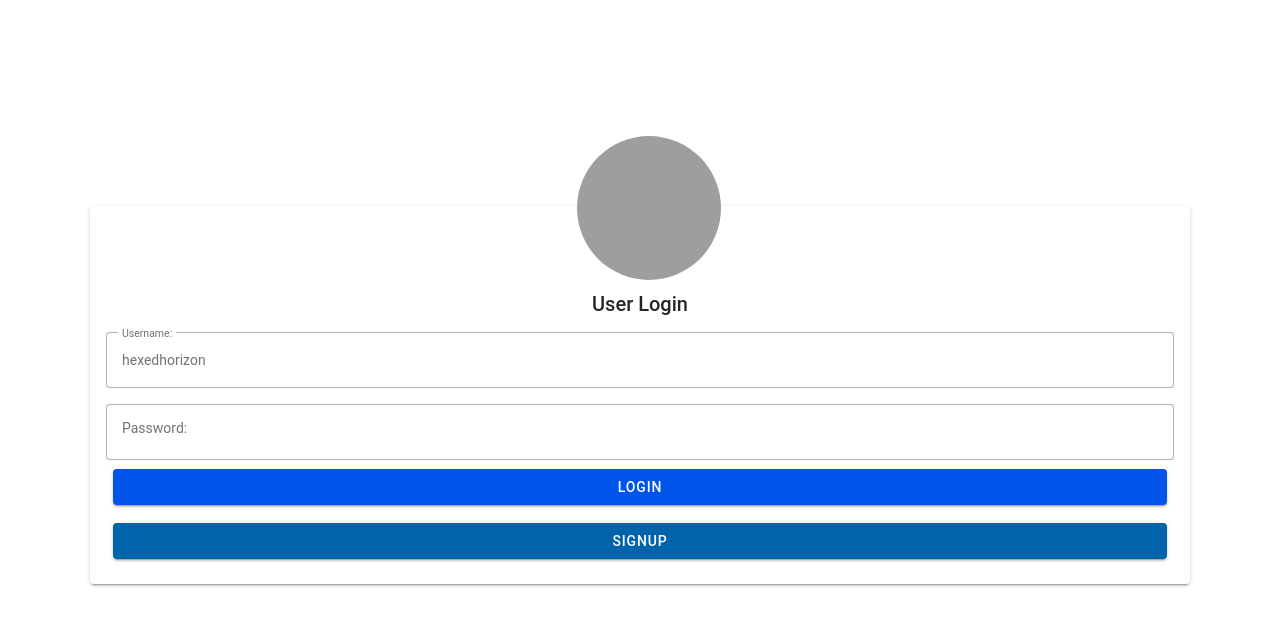
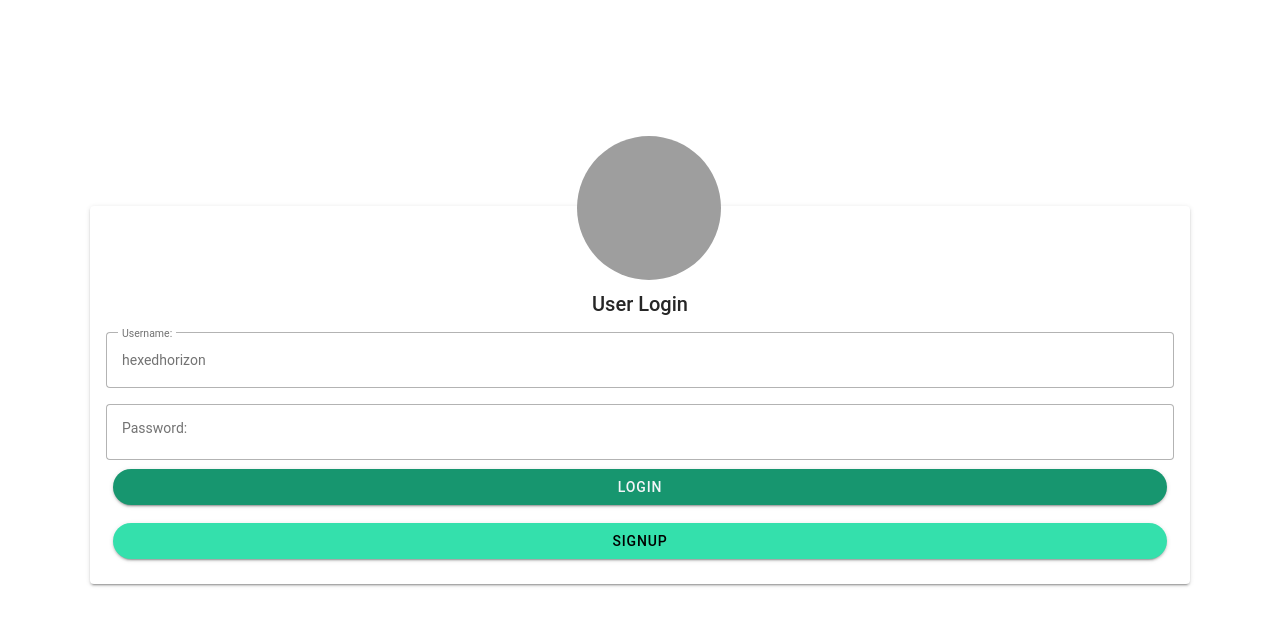
Before and after one commit to andreejavier/landong, a React (Vite) app: page / in a window 1280 px wide. Shown: the top 626 px of the page. Built offline with nearby package versions, Linux system fonts and the light colour scheme; grey boxes are pictures that could not be loaded.

Commit message:
Added navbar and initial theme

```diff
--- a/src/pages/Home.tsx
+++ b/src/pages/Home.tsx
@@ -1,5 +1,14 @@
-import { IonButton, IonButtons, IonContent, IonHeader, IonMenuButton, IonPage, IonTitle, IonToolbar } from '@ionic/react';
+import { IonButton, IonButtons, IonContent, IonHeader, IonIcon, IonLabel, IonMenuButton, IonPage, IonRouterOutlet, IonTabBar, IonTabButton, IonTabs, IonTitle, IonToolbar } from '@ionic/react';
 import './Home.css';
+import { IonReactRouter } from '@ionic/react-router';
+import { playCircle, radio, library, search } from 'ionicons/icons';
+import { Redirect, Route } from 'react-router';
+
+
+
+import HomePage from './tabs/MapPage';
+import RadioPage from './tabs/RadioPage';
+import LibraryPage from './tabs/LibraryPage';
 
 const Page1: React.FC = () => {
   return (
@@ -24,7 +33,44 @@ const Page1: React.FC = () => {
           Details
         </IonButton>
 
+        <IonReactRouter>
+      <IonTabs>
+        <IonRouterOutlet>
+          <Redirect exact path="/" to="/home" />
+          {/*
+          Use the render method to reduce the number of renders your component will have due to a route change.
 
+          Use the component prop when your component depends on the RouterComponentProps passed in automatically.
+        */}
+          <Route path="/home" render={() => <HomePage />} exact={true} />
+          <Route path="/radio" render={() => <RadioPage />} exact={true} />
+          <Route path="/library" render={() => <LibraryPage />} exact={true} />
+
+        </IonRouterOutlet>
+
+        <IonTabBar slot="bottom">
+          <IonTabButton tab="home" href="/home">
+            <IonIcon icon={playCircle} />
+            <IonLabel>Listen now</IonLabel>
+          </IonTabButton>
+
+          <IonTabButton tab="radio" href="/radio">
+            <IonIcon icon={radio} />
+            <IonLabel>Radio</IonLabel>
+          </IonTabButton>
+
+          <IonTabButton tab="library" href="/library">
+            <IonIcon icon={library} />
+            <IonLabel>Library</IonLabel>
+          </IonTabButton>
+
+          <IonTabButton tab="search" href="/search">
+            <IonIcon icon={search} />
+            <IonLabel>Search</IonLabel>
+          </IonTabButton>
+        </IonTabBar>
+      </IonTabs>
+    </IonReactRouter>
       </IonContent>
     </IonPage>
   );
--- a/src/pages/Login.tsx
+++ b/src/pages/Login.tsx
@@ -9,9 +9,11 @@ import { IonContent, IonHeader, IonPage, IonTitle, IonToolbar,
   IonCol,
   IonGrid,
   IonInput,
-  IonRow
+  IonRow,
+  IonText
 } from '@ionic/react';
 import './Home.css';
+import './Theme.css';
 
 const Login: React.FC = () => {
   const navigation = useIonRouter();
@@ -44,13 +46,15 @@ const Login: React.FC = () => {
 
                 <IonRow >
                   <IonCol >
-                  <IonButton onClick={() => doLogin()} expand="block">Login</IonButton>
+                  <IonButton onClick={() => doLogin()} expand="block" color="landong-secondary text-white" shape="round">  <IonText color="light">
+                  Login
+                </IonText></IonButton>
                   </IonCol>
 
                 </IonRow>
                 <IonRow >
                   <IonCol >
-                  <IonButton onClick={() => doLogin()} expand="block" color="secondary">Signup</IonButton>
+                  <IonButton onClick={() => doLogin()} expand="block" color="landong-light text-white" shape="round">Signup</IonButton>
                   </IonCol>
 
                 </IonRow>
--- a/src/pages/Page1.tsx
+++ b/src/pages/Page1.tsx
@@ -19,12 +19,11 @@ const Page1: React.FC = () => {
           <IonTitle size="large">Page 1</IonTitle>
         </IonToolbar>
       </IonHeader>
+
       <IonButton routerLink="/app/page1/details" expand="full">
         Details
       </IonButton>
-        <IonButton routerLink="/detailsoutside" expand="full">
-          Details Outside
-        </IonButton>
+
 
     </IonContent>
   </IonPage>
--- /dev/null
+++ b/src/pages/Theme.css
@@ -0,0 +1,35 @@
+:root {
+	--ion-color-landong-secondary: #17966f;
+	--ion-color-landong-secondary-rgb: 23,150,111;
+	--ion-color-landong-secondary-contrast: #000000;
+	--ion-color-landong-secondary-contrast-rgb: 0,0,0;
+	--ion-color-landong-secondary-shade: #148462;
+	--ion-color-landong-secondary-tint: #2ea17d;
+}
+
+.ion-color-landong-secondary {
+	--ion-color-base: var(--ion-color-landong-secondary);
+	--ion-color-base-rgb: var(--ion-color-landong-secondary-rgb);
+	--ion-color-contrast: var(--ion-color-landong-secondary-contrast);
+	--ion-color-contrast-rgb: var(--ion-color-landong-secondary-contrast-rgb);
+	--ion-color-shade: var(--ion-color-landong-secondary-shade);
+	--ion-color-tint: var(--ion-color-landong-secondary-tint);
+}
+
+:root {
+	--ion-color-landong-light: #34e0ac;
+	--ion-color-landong-light-rgb: 52,224,172;
+	--ion-color-landong-light-contrast: #000000;
+	--ion-color-landong-light-contrast-rgb: 0,0,0;
+	--ion-color-landong-light-shade: #2ec597;
+	--ion-color-landong-light-tint: #48e3b4;
+}
+
+.ion-color-landong-light {
+	--ion-color-base: var(--ion-color-landong-light);
+	--ion-color-base-rgb: var(--ion-color-landong-light-rgb);
+	--ion-color-contrast: var(--ion-color-landong-light-contrast);
+	--ion-color-contrast-rgb: var(--ion-color-landong-light-contrast-rgb);
+	--ion-color-shade: var(--ion-color-landong-light-shade);
+	--ion-color-tint: var(--ion-color-landong-light-tint);
+}
--- /dev/null
+++ b/src/pages/tabs/LibraryPage.tsx
@@ -0,0 +1,22 @@
+import React from 'react';
+import { IonContent, IonHeader, IonTitle, IonToolbar } from '@ionic/react';
+
+const LibraryPage = () => (
+  <>
+
+    <IonContent>
+      <div
+        style={{
+          display: 'flex',
+          alignItems: 'center',
+          justifyContent: 'center',
+          height: '100%',
+        }}
+      >
+        Library content
+      </div>
+    </IonContent>
+  </>
+);
+
+export default LibraryPage;
--- /dev/null
+++ b/src/pages/tabs/MapPage.tsx
@@ -0,0 +1,26 @@
+import React from 'react';
+import { IonContent, IonHeader, IonTitle, IonToolbar } from '@ionic/react';
+
+const HomePage = () => (
+  <>
+    <IonHeader>
+      <IonToolbar>
+        <IonTitle>Listen now</IonTitle>
+      </IonToolbar>
+    </IonHeader>
+    <IonContent>
+      <div
+        style={{
+          display: 'flex',
+          alignItems: 'center',
+          justifyContent: 'center',
+          height: '100%',
+        }}
+      >
+        Listen now content
+      </div>
+    </IonContent>
+  </>
+);
+
+export default HomePage;
--- /dev/null
+++ b/src/pages/tabs/RadioPage.tsx
@@ -0,0 +1,26 @@
+import React from 'react';
+import { IonContent, IonHeader, IonTitle, IonToolbar } from '@ionic/react';
+
+const RadioPage = () => (
+  <>
+    <IonHeader>
+      <IonToolbar>
+        <IonTitle>Radio</IonTitle>
+      </IonToolbar>
+    </IonHeader>
+    <IonContent>
+      <div
+        style={{
+          display: 'flex',
+          alignItems: 'center',
+          justifyContent: 'center',
+          height: '100%',
+        }}
+      >
+        Radio content
+      </div>
+    </IonContent>
+  </>
+);
+
+export default RadioPage;
```
Lines whose indentation alone changed are shown as unchanged.
